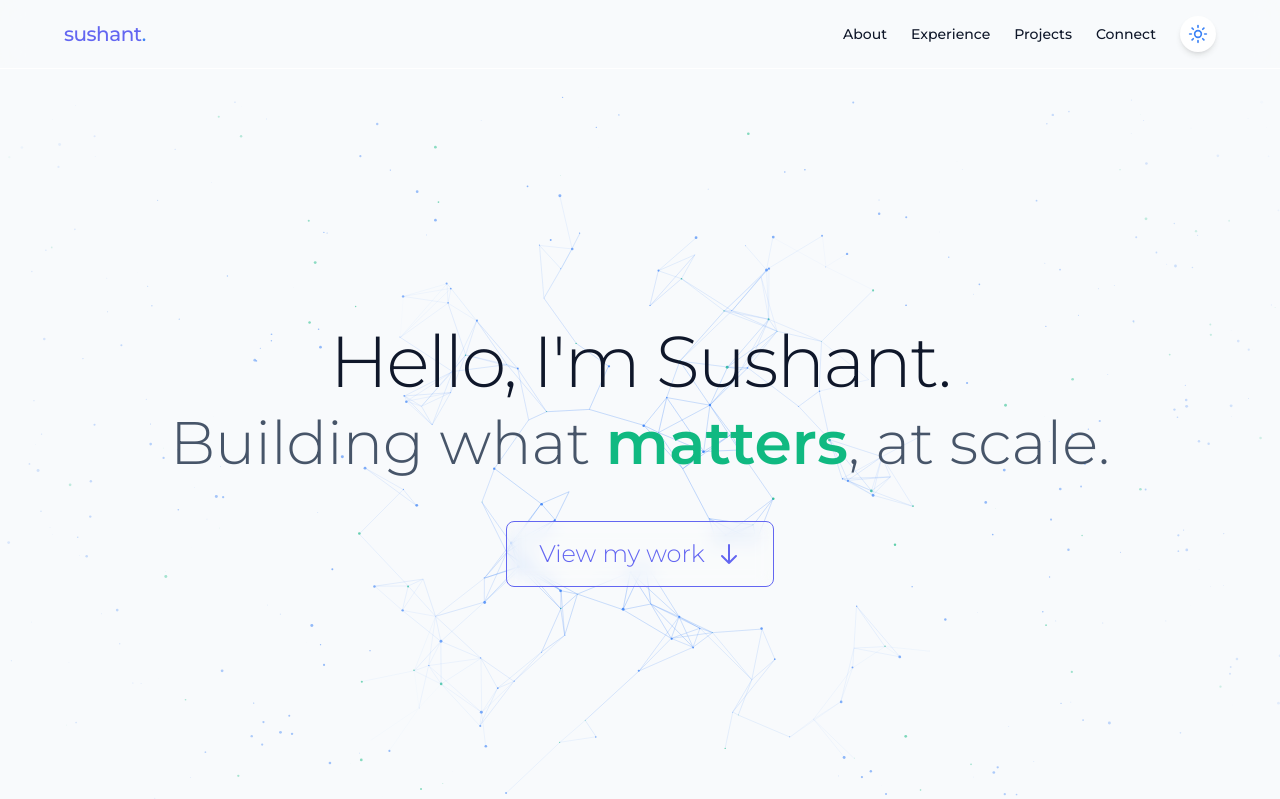
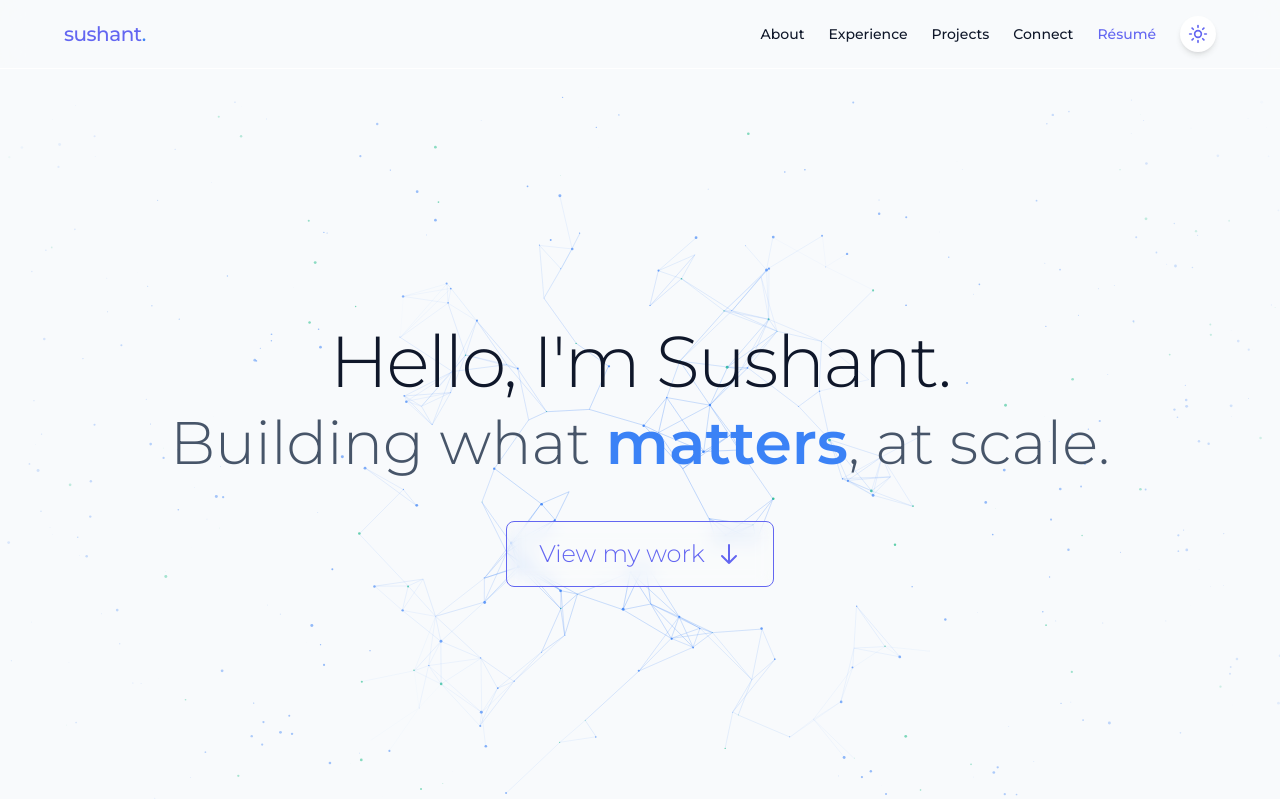
Before and after one commit to Thesirloc/portfolio, a Next.js app: page / in a window 1280 px wide. Shown: the top 799 px of the page. Built offline with nearby package versions, Linux system fonts and the light colour scheme.

Commit message:
added resume

```diff
--- a/src/app/page.tsx
+++ b/src/app/page.tsx
@@ -13,7 +13,7 @@ export default function Home() {
             Hello, I'm Sushant.
           </div>
           <div className="text-4xl md:text-6xl font-light text-[var(--text-muted)] mb-12">
-            Building what <span className="font-semibold text-[var(--brand-accent)]">matters</span>, at scale.
+            Building what <span className="font-semibold text-[var(--brand-primary)]">matters</span>, at scale.
           </div>
           <a href="#about" className="group relative flex items-center gap-3 px-8 py-4 rounded-lg bg-[var(--bg-surface)]/20 hover:bg-[var(--bg-surface)]/80 border border-[var(--brand-secondary)] backdrop-blur-sm transition-all text-[var(--brand-secondary)] text-2xl font-light overflow-hidden">
             View my work
--- a/src/components/Navbar.tsx
+++ b/src/components/Navbar.tsx
@@ -19,6 +19,7 @@ export default function Navbar() {
           <a href="#experience" className="text-sm font-medium hover:text-[var(--brand-primary)] transition-colors">Experience</a>
           <a href="#projects" className="text-sm font-medium hover:text-[var(--brand-primary)] transition-colors">Projects</a>
           <a href="#connect" className="text-sm font-medium hover:text-[var(--brand-primary)] transition-colors">Connect</a>
+          <a href="/SushantSingh_Resume.pdf" target="_blank" rel="noreferrer" className="text-sm font-medium text-[var(--brand-secondary)] hover:opacity-80 transition-opacity">Résumé</a>
           <ThemeToggle />
         </div>
 
@@ -46,6 +47,7 @@ export default function Navbar() {
           <a href="#experience" onClick={() => setMenuOpen(false)} className="text-sm font-medium hover:text-[var(--brand-primary)] transition-colors">Experience</a>
           <a href="#projects" onClick={() => setMenuOpen(false)} className="text-sm font-medium hover:text-[var(--brand-primary)] transition-colors">Projects</a>
           <a href="#connect" onClick={() => setMenuOpen(false)} className="text-sm font-medium hover:text-[var(--brand-primary)] transition-colors">Connect</a>
+          <a href="/SushantSingh_Resume.pdf" target="_blank" rel="noreferrer" onClick={() => setMenuOpen(false)} className="text-sm font-medium text-[var(--brand-secondary)] hover:opacity-80 transition-opacity">Résumé</a>
         </div>
       )}
     </nav>
--- a/src/components/ThemeToggle.tsx
+++ b/src/components/ThemeToggle.tsx
@@ -32,7 +32,7 @@ export default function ThemeToggle() {
   return (
     <button
       onClick={toggleTheme}
-      className="p-2 rounded-full bg-[var(--bg-surface)] text-[var(--brand-primary)] hover:scale-110 transition-transform focus:outline-none cursor-pointer shadow-md shadow-[var(--brand-primary)]/20"
+      className="p-2 rounded-full bg-[var(--bg-surface)] text-[var(--brand-secondary)] hover:scale-110 transition-transform focus:outline-none cursor-pointer shadow-md shadow-[var(--brand-secondary)]/20"
       aria-label="Toggle Theme"
       title="Toggle Cyber/Vibrant Mode"
     >
```
Also changed, not shown: 1 other file (tests, documents, lock files or other folders).
